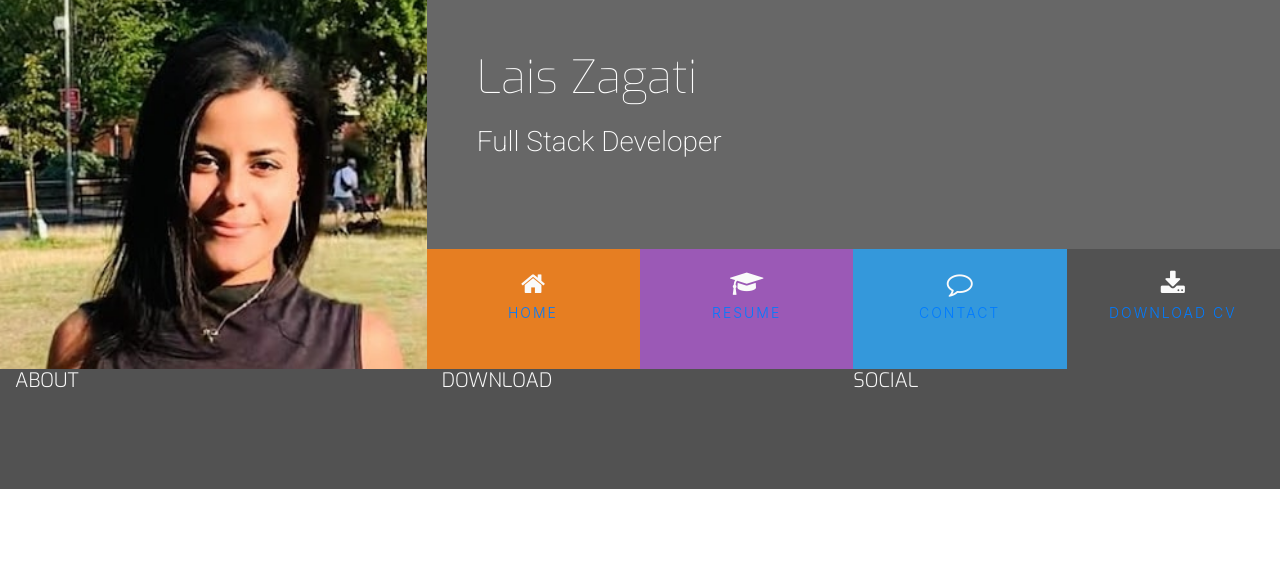
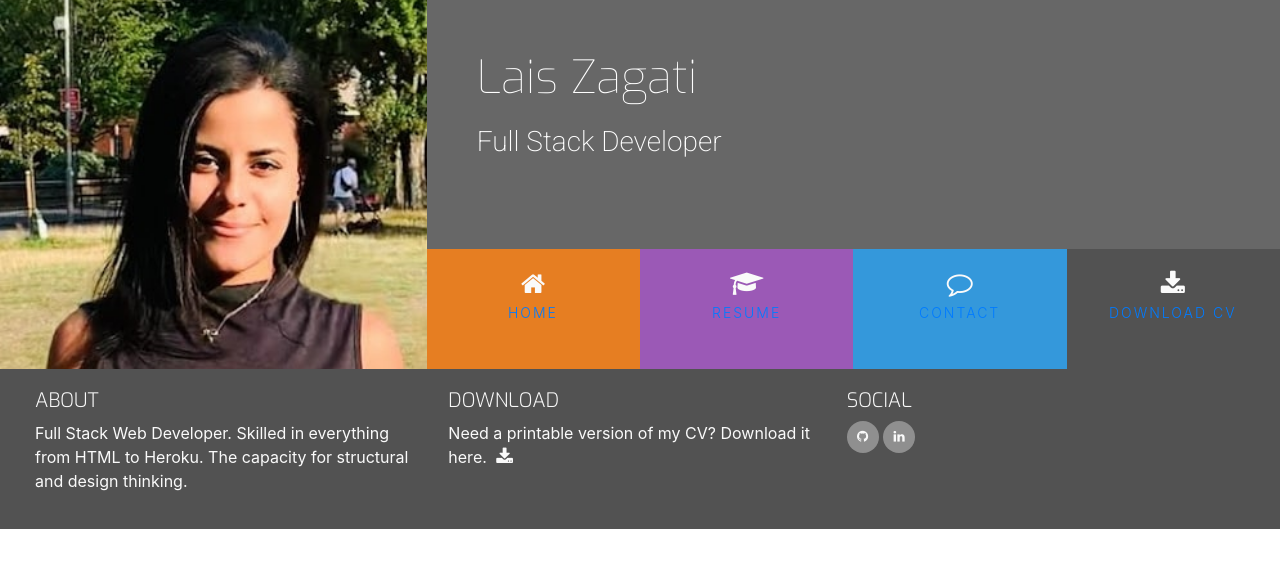
Before and after one commit to LaisZagati/Resume-Bootstrap, a plain HTML site: page index.html in a window 1280 px wide. Drawn offline with nearby package versions, Linux system fonts and the light colour scheme.

Commit message:
Styled new manu bar, added social media icons and formatting

```diff
--- a/css/style.css
+++ b/css/style.css
@@ -41,6 +41,9 @@ h1, h2, h3, h4 {
     color: #fafafa;
 }
 
+.inline-block {
+    display: inline-block;
+}
 
 /*--------------------------------------------Heading*/
 
@@ -146,3 +149,46 @@ footer {
     min-height: 120px;
     margin: 0;
 }
+
+.cv-pdf i {
+    font-size: 18px;
+    color: #fafafa;
+    text-align: center;
+    padding-left: 5px;
+    transition: all 0.35s ease-in-out;
+    -moz-transiiton: all 0.35s ease-in-out;
+    -webkit-transition: all 0.35s ease-in-out;
+    -o-transition: all 0.35s ease-in-out;
+}
+
+.cv-pdf i:hover {
+    color: #e84610;
+}
+
+.social-links {
+    padding-bottom: 15px;
+}
+
+.social-links li a i {
+    width: 32px;
+    height: 32px;
+    padding: 12px 0;
+    border-radius: 50%;
+    font-size: 13px;
+    line-height: 7px;
+    text-align: center;
+    color: #fafafa;
+    background: #8f8f8f;
+    transition: all 0.35s ease-in-out;
+    -moz-transiiton: all 0.35s ease-in-out;
+    -webkit-transition: all 0.35s ease-in-out;
+    -o-transition: all 0.35s ease-in-out;
+}
+
+.social-links li a i:hover {
+    background: #e84610;
+}
+
+#footer-details {
+   padding: 20px;
+}
--- a/index.html
+++ b/index.html
@@ -46,15 +46,39 @@
 
     </section>
     <footer class="container-fluid">
-        <div class="row">
+        <div id="footer-details" class="row">
             <div class="col-sm-4">
                 <h5 class="uppercase general-sub">About</h5>
+                <p class="inline-block">
+                    Full Stack Web Developer. Skilled in everything from HTML to Heroku. The capacity for structural and design thinking.
+                </p>
             </div>
             <div class ="col-sm-4">
                 <h5 class="uppercase general-sub">Download</h5>
+                <p class="inline-block">
+                    Need a printable version of my CV? Download it here.
+                    <a href="#"  target="blank" class="cv-pdf">
+                        <i class= "fa fa-download" aria-hidden="true"></i>
+                        <span class = "sr-only"> Download link. </span>
+                    </a>
+                </p>
             </div>
             <div class = "col.sm-4">
                  <h5 class="uppercase general-sub">Social</h5>
+                 <ul class="list-inline social-links">
+                    <li class="list-inline-item">
+                        <a target="_blank" href="#">
+                            <i class= "fa fa-github" aria-hidden="true"></i>
+                            <span class= "sr-only">Github</span>
+                        </a>
+                    </li>
+                    <li class="list-inline-item">
+                        <a target="_blank" href="#">
+                            <i class= "fa fa-linkedin" aria-hidden="true"></i>
+                            <span class= "sr-only">linkedIn</span>
+                        </a>
+                    </li>
+                </ul>
             </div>
         </div>
     </footer>
```
